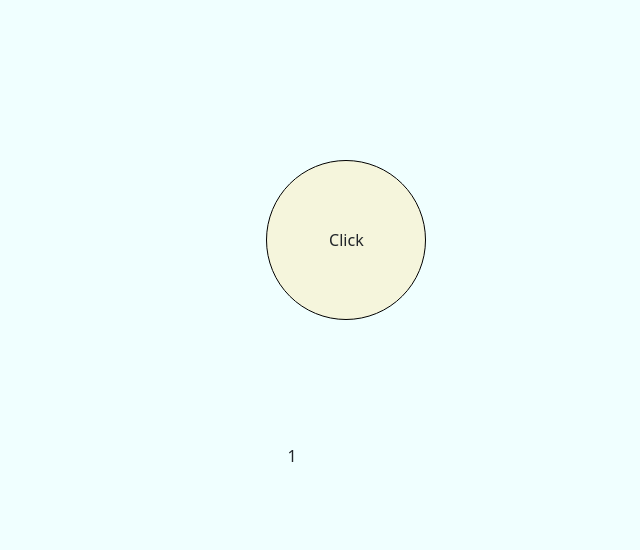
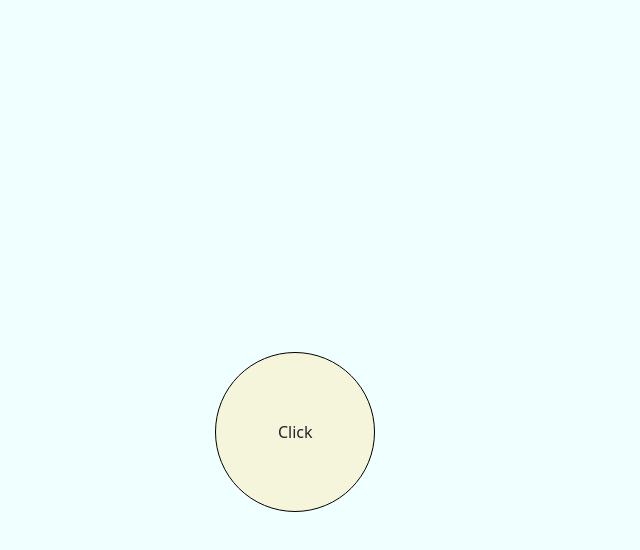
Before and after one commit to FRR95/changecolorSPA, a plain HTML site: page index.html in a window 1280 px wide. Shown: the whole page, without its empty margins (348-988 px from the left). Drawn offline with nearby package versions, Linux system fonts and the light colour scheme.

Commit message:
fixing errors

```diff
--- a/css/styles.css
+++ b/css/styles.css
@@ -40,15 +40,14 @@
 .buttonClick {
     z-index: 1;
     position: absolute;
-    margin-top: 10em;
+    margin-top: 22em;
     width: 10em;
     height: 10em;
     border: 1px solid black;
     border-radius: 50%;
     background-color: beige;
     transition: 0.5s;
-    margin-left:48%;
-
+    margin-left: 44%;
 }
 
 .buttonClick:hover {
```
